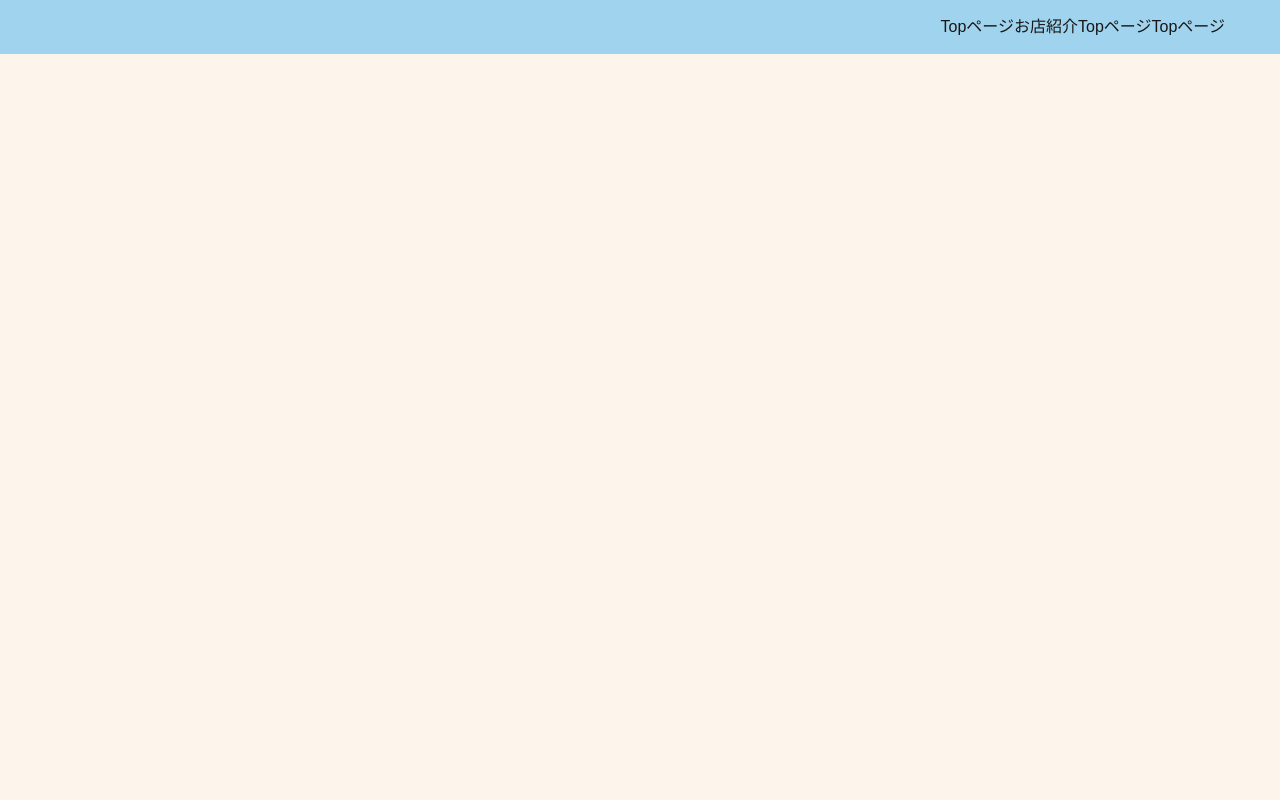
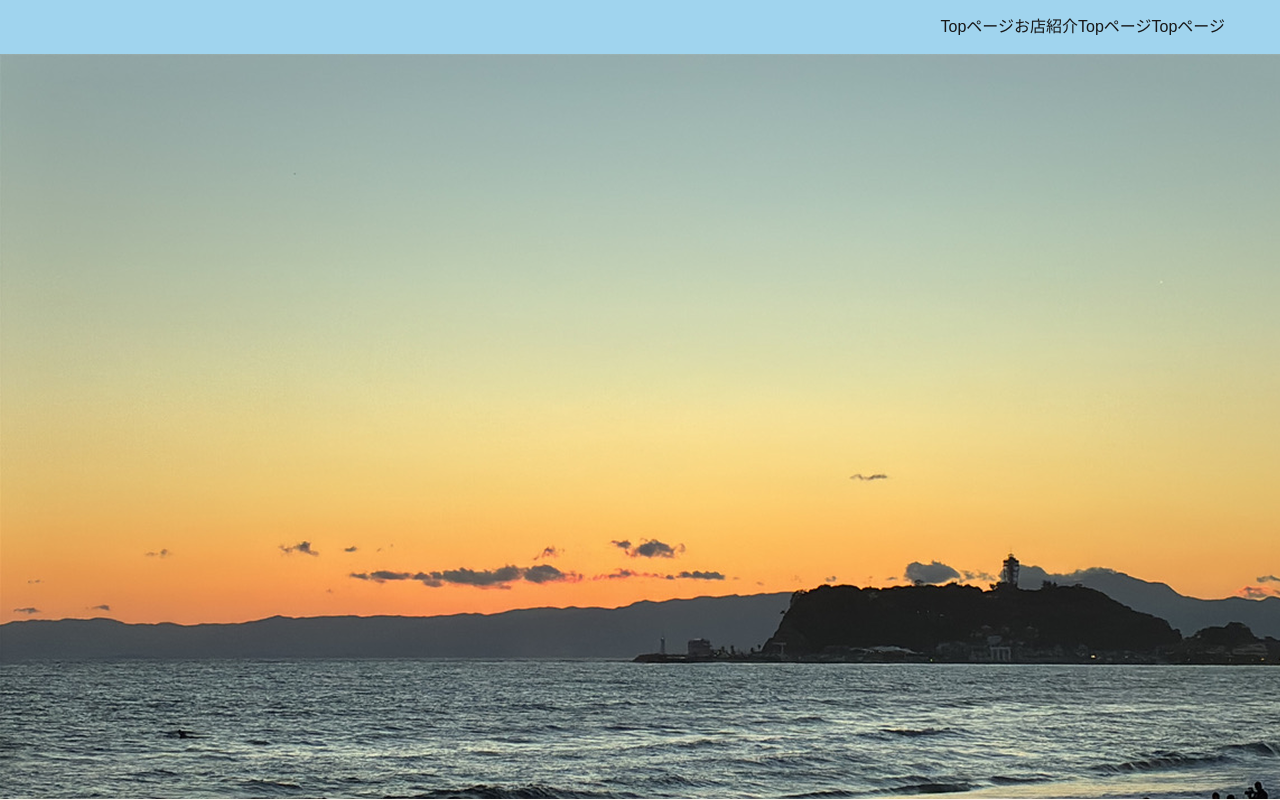
Before and after one commit to Tomoryo211/enosima_island, a Next.js app: page / in a window 1280 px wide. Built offline with nearby package versions, Linux system fonts and the light colour scheme.

Commit message:
お試しで画像で乗っけてみる

```diff
--- a/app/page.tsx
+++ b/app/page.tsx
@@ -2,13 +2,14 @@
 import {Header} from "./components/Header/Header";
 import  styles  from "./index.module.scss";
 import Image from "next/image";
+import back from "./Images/mainBJ.png";
 
 
 export default function Home() {
   return(
     <div className={styles.body}>
       <Header />
-
+      <Image src={back}  alt="背景"/>
     </div>
   )
 }
```
Also changed, not shown: app/Images/mainvisual.jpg (deleted).
